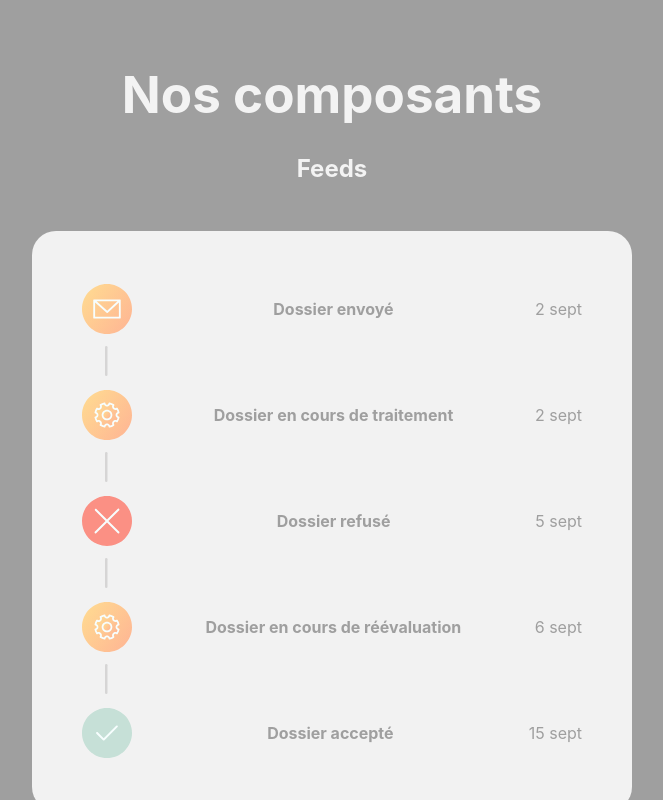
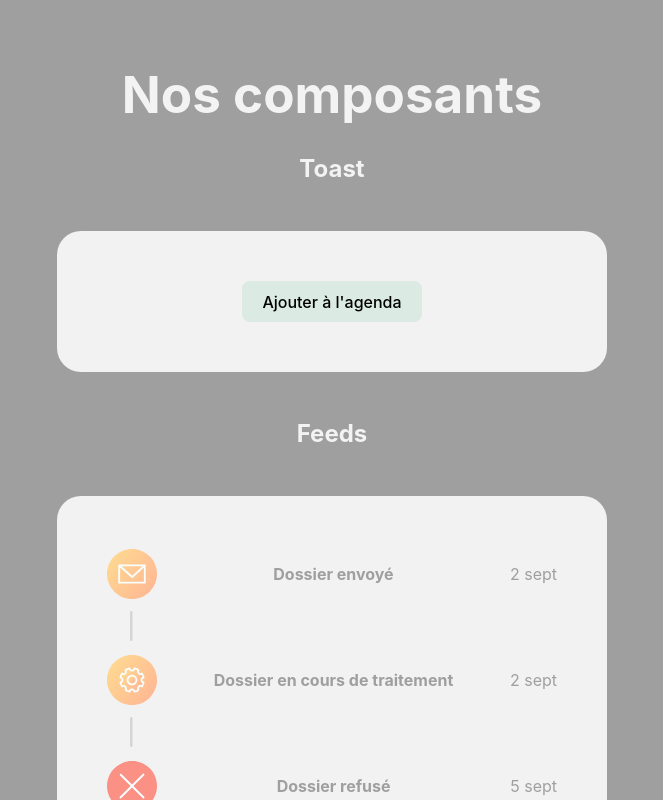
Before and after one commit to TP-Svelte/TP_Svelte_components, a Svelte app: page / in a window 1280 px wide. Shown: the top 800 px of the page, without its empty margins (308-971 px from the left). Built offline with nearby package versions, Linux system fonts and the light colour scheme.

Commit message:
Adding Toast fonctionality

```diff
--- a/src/App.svelte
+++ b/src/App.svelte
@@ -1,5 +1,6 @@
 <script>
   import Feeds from "./UI/Feeds.svelte";
+  import Toast from "./UI/Toast.svelte";
 
   let checkpoints_list = [
       [ "Dossier envoyé", "sent", "2 sept" ],
@@ -11,5 +12,19 @@
 </script>
 
 <h1>Nos composants</h1>
+<h2>Toast</h2>
+<Toast>
+	<span slot="button">
+		Ajouter à l'agenda
+	</span>
+
+	<span slot="modal_title">
+        Evènement ajouté
+	</span>
+
+    <span slot="modal_text">
+		Vous pouvez retrouver cet évènement dans votre agenda
+	</span>
+</Toast>
 <h2>Feeds</h2>
 <Feeds checkpoints={checkpoints_list} />
--- a/src/UI/Feeds.svelte
+++ b/src/UI/Feeds.svelte
@@ -7,7 +7,7 @@
     const validated_img = "src/assets/validated.svg";
 </script>
 
-<div id="checkpoints">
+<div id="Feeds">
     {#each checkpoints as checkpoint}
         <div>
             {#if checkpoint[1] === "sent"}
@@ -26,41 +26,41 @@
 </div>
 
 <style>
-    #checkpoints{
+    #Feeds{
         margin: 50px;
         background-color: #F2F2F2;
         padding: 50px;
         border-radius: 24px;
     }
 
-    #checkpoints div{
+    #Feeds div{
         display: flex;
         flex-wrap: wrap;
-        width: 500px;
+        width: 450px;
         justify-content: space-between;
         position: relative;
     }
 
-    #checkpoints div:not(:last-child){
+    #Feeds div:not(:last-child){
         margin-bottom: 50px;
     }
 
-    #checkpoints div:not(:last-child):before{
-        content: url(src/assets/line.svg) ;
+    #Feeds div:not(:last-child):before{
+        content: url(src/assets/line.svg);
         position: absolute;
         left: 23px;
         bottom: -45px;
     }
 
-    #checkpoints img{
+    #Feeds img{
         width: 50px;
     }
 
-    #checkpoints p{
+    #Feeds p{
         color: #9F9F9F;
     }
 
-    #checkpoints div p:nth-child(2){
+    #Feeds div p:nth-child(2){
         font-weight: 700;
     }
 
--- /dev/null
+++ b/src/UI/Toast.svelte
@@ -0,0 +1,63 @@
+<script>
+    const deploy = () => {
+        document.getElementById("hidden_modal").style.display = "block";
+        setTimeout("document.getElementById('hidden_modal').style.display = 'none'",3000);
+    }
+</script>
+
+<div id="Toast" on:click={ deploy }>
+    <button>
+        <slot name="button"/>
+    </button>
+    <div id="hidden_modal">
+        <h3><slot name="modal_title"/></h3>
+        <p><slot name="modal_text"/></p>
+    </div>
+</div>
+
+<style>
+    #Toast{
+        margin: 50px;
+        background-color: #F2F2F2;
+        padding: 50px;
+        border-radius: 24px;
+    }
+
+    #Toast h3{
+        color: #DBEBE3;
+        margin-left: 20px;
+        margin-top: 0;
+    }
+
+    #Toast h3::before{
+        content: url(src/assets/validated.svg);
+        width: 20%;
+        height: 20px;
+        display: block;
+        transform: scale(.2);
+        position: relative;
+        bottom: -14px;
+        left: 12px;
+    }
+
+    #Toast p{
+        color: #9F9F9F;
+    }
+
+    #Toast button{
+        background-color: #DBEBE3;
+    }
+
+    #hidden_modal{
+        display: none;
+        z-index: 1;
+        box-shadow: 3px 7px 15px 1px #898989;
+        position: absolute;
+        bottom: 20px;
+        right: 20px;
+        background: white;
+        padding: 10px 20px;
+        width: 300px;
+        border-radius: 24px;
+    }
+</style>
--- a/src/app.css
+++ b/src/app.css
@@ -59,10 +59,3 @@ button {
   cursor: pointer;
   transition: border-color 0.25s;
 }
-button:hover {
-  border-color: #646cff;
-}
-button:focus,
-button:focus-visible {
-  outline: 4px auto -webkit-focus-ring-color;
-}
```
